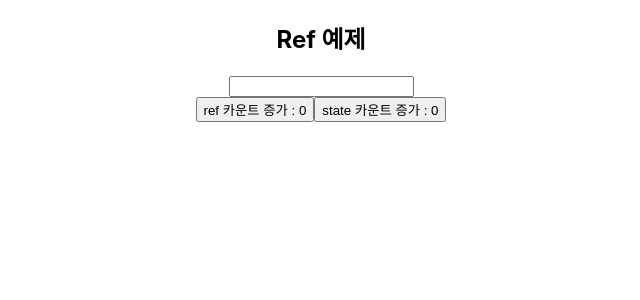
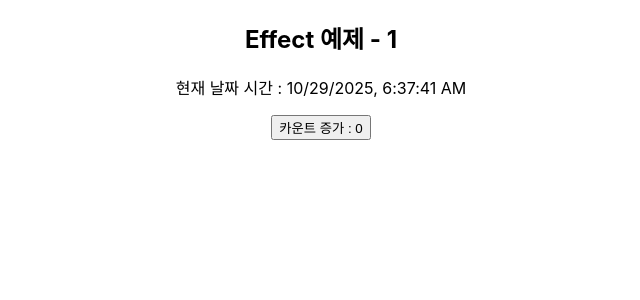
Before and after one commit to nam2626/KH_3DAY, a React (Create React App) app in the folder react/event-state/: page / in a window 1280 px wide. Shown: the top 300 px of the page, without its empty margins (319-959 px from the left). Built offline with nearby package versions, Linux system fonts and the light colour scheme.

Commit message:
useEffectEx1

```diff
--- a/react/event-state/src/App.js
+++ b/react/event-state/src/App.js
@@ -5,6 +5,7 @@
 import NumberList from './components/NumberList';
 import RegisterComponent from './components/RegisterComponent';
 import RefEx from './components/RefEx';
+import EffectEx1 from './components/EffectEx1';
 
 function App() {
   console.log('App 렌더링');
@@ -16,9 +17,10 @@
       <hr></hr>
       <TimeView />
       <NumberList />
-      <RegisterComponent />*/}
+      <RegisterComponent />
       <h2>Ref 예제</h2>
-      <RefEx />
+      <RefEx />*/}
+      <EffectEx1 />
     </div>
   );
 }
--- /dev/null
+++ b/react/event-state/src/components/EffectEx1.jsx
@@ -0,0 +1,33 @@
+import { useEffect, useState } from 'react';
+
+export default () => {
+  const [today, setToday] = useState(new Date().toLocaleString());
+  const [count, setCount] = useState(0);
+  //의존성 배열을 추가하지 않으면
+  //매번 렌더링 될때마다 실행
+  // useEffect(() => {
+  //   setTimeout(() => setToday(new Date().toLocaleString()), 1000);
+  // });
+
+  //의존성 배열이 추가된 경우
+  //[] 넣고, 상태값을 않넣으면(빈배열) 한번만 실행
+  //렌더링이 아무리 일어나도, 해당 코드는 한번만 실행
+  // useEffect(() => {
+  //   setTimeout(() => setToday(new Date().toLocaleString()), 5000);
+  // }, []);
+
+  //의존성 배열에 상태값을 넣으면
+  //해당 상태값이 바뀌어서 렌더링 될때만 실행
+  useEffect(() => {
+    setTimeout(() => setToday(new Date().toLocaleString()), 5000);
+  }, [count]);
+
+  console.log('Effect 컴포넌트 렌더링');
+  return (
+    <div>
+      <h2>Effect 예제 - 1</h2>
+      <p>현재 날짜 시간 : {today}</p>
+      <button onClick={() => setCount(count + 1)}>카운트 증가 : {count}</button>
+    </div>
+  );
+};
```
